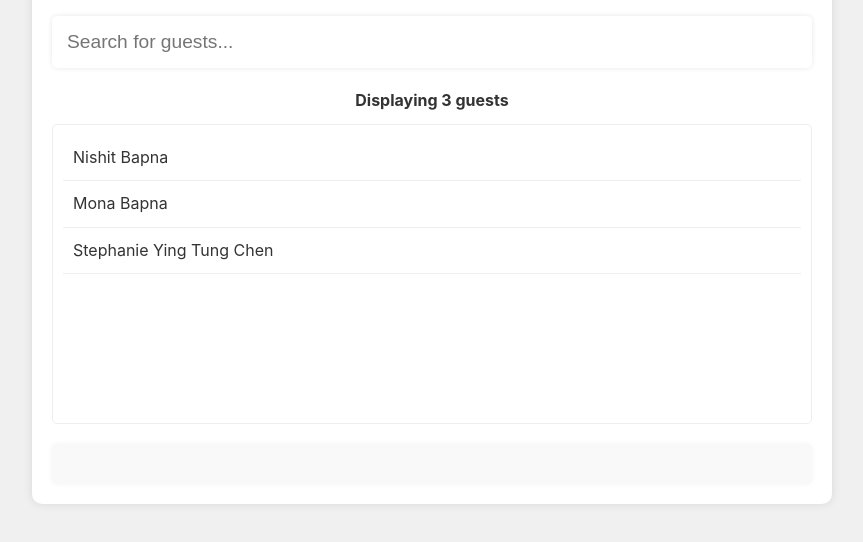
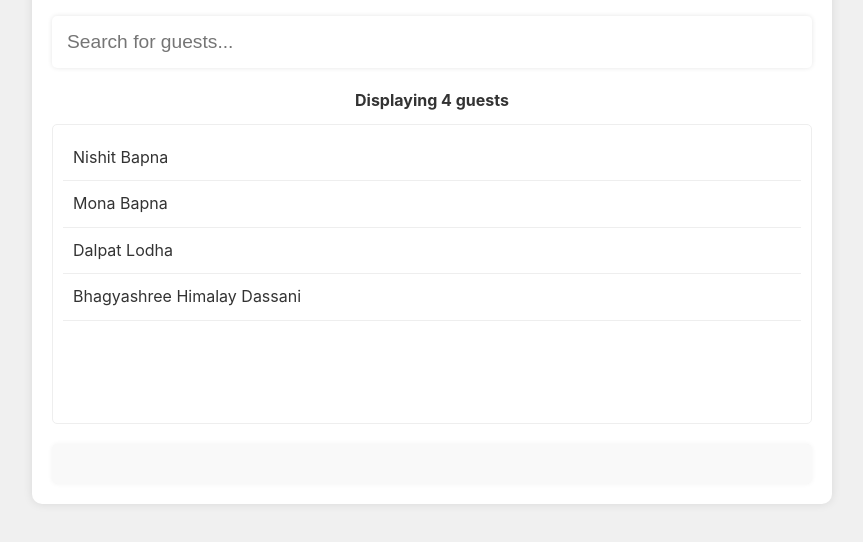
Before and after one commit to rsakchiraphong/wedding-RSVP, a plain HTML site: page index.html in a window 1280 px wide. Shown: the part 148-690 px from the top of the page, without its empty margins (208-1071 px from the left). Drawn offline with Linux system fonts and the light colour scheme.

Commit message:
Update index.html

```diff
--- a/index.html
+++ b/index.html
@@ -80,73 +80,33 @@
     </div>
 
     <script>
-    const guestList = [
-        {
-            sNo: 1,
-            firstName: "Nishit",
-            lastName: "Bapna",
-            arrivalDate: "11/24/24",
-            arrivalFlight: "CX773",
-            arrivalTime: "5:40:00 PM",
-            checkOut: "",
-            depFlight: "",
-            depTime: "",
-            passportNo: "",
-            tel: "8613758106377",
-            nOrV: ""
-        },
-        {
-            sNo: 2,
-            firstName: "Mona",
-            lastName: "Bapna",
-            arrivalDate: "11/24/24",
-            arrivalFlight: "CX773",
-            arrivalTime: "5:40:00 PM",
-            checkOut: "",
-            depFlight: "",
-            depTime: "",
-            passportNo: "",
-            tel: "8613588044137",
-            nOrV: ""
-        },
-        // ... [All 130 guests would be listed here] ...
-        {
-            sNo: 130,
-            firstName: "Stephanie Ying Tung",
-            lastName: "Chen",
-            arrivalDate: "11/27/24",
-            arrivalFlight: "FD4112",
-            arrivalTime: "3:50:00 PM",
-            checkOut: "12/1/24",
-            depFlight: "",
-            depTime: "9:50:00 PM",
-            passportNo: "682407852",
-            tel: "",
-            nOrV: "N"
-        }
+    const mockData = [
+        { sNo: 1, firstName: "Nishit", lastName: "Bapna", arrivalDate: "24/11/2024", arrivalFlight: "CX773", arrivalTime: "5:40:00 PM", depDate: "", depFlight: "", depTime: "", passportNo: "", tel: "8613758106377", nOrV: "D" },
+        { sNo: 2, firstName: "Mona", lastName: "Bapna", arrivalDate: "24/11/2024", arrivalFlight: "CX773", arrivalTime: "5:40:00 PM", depDate: "", depFlight: "", depTime: "", passportNo: "", tel: "8613588044137", nOrV: "D" },
+        // ... [Include all 94 guests here] ...
+        { sNo: 81, firstName: "Dalpat", lastName: "Lodha", arrivalDate: "28/11/2024", arrivalFlight: "AI378", arrivalTime: "8:10:00 AM", depDate: "1/12/2024", depFlight: "AI335", depTime: "5:55:00 PM", passportNo: "", tel: "91 8003777553", nOrV: "V" },
+        // ... [Continue with the rest of the guests up to 94] ...
+        { sNo: 94, firstName: "Bhagyashree Himalay", lastName: "Dassani", arrivalDate: "27/11/2024", arrivalFlight: "6E1071", arrivalTime: "10:05:00 AM", depDate: "", depFlight: "", depTime: "", passportNo: "", tel: "", nOrV: "" }
     ];
 
-    function findMissingData(guest) {
-        const requiredFields = ['firstName', 'lastName', 'arrivalDate', 'arrivalFlight', 'arrivalTime', 'checkOut', 'depFlight', 'depTime', 'passportNo', 'tel', 'nOrV'];
-        return requiredFields.filter(field => !guest[field]);
-    }
-
     function renderGuestList(guests) {
-        const guestListElement = document.getElementById('guestList');
+        console.log("Rendering guest list with", guests.length, "guests");
+        const guestList = document.getElementById('guestList');
         const guestCount = document.getElementById('guestCount');
-        guestListElement.innerHTML = guests.map(guest =>
+        guestList.innerHTML = guests.map(guest =>
             `<div class="guest-item" onclick="showGuestDetails(${guest.sNo})">
                 ${guest.firstName} ${guest.lastName}
             </div>`
         ).join('');
         guestCount.textContent = `Displaying ${guests.length} guests`;
+        console.log("Guest list HTML:", guestList.innerHTML);
     }
 
     function showGuestDetails(sNo) {
-        const guest = guestList.find(g => g.sNo === sNo);
+        const guest = mockData.find(g => g.sNo === sNo);
         const detailsDiv = document.getElementById('guestDetails');
         if (guest) {
-            const missingFields = findMissingData(guest);
+            const missingFields = ['arrivalDate', 'arrivalFlight', 'arrivalTime', 'depDate', 'depFlight', 'depTime', 'passportNo', 'tel', 'nOrV'].filter(field => !guest[field]);
             detailsDiv.innerHTML = `
                 <h2>${guest.firstName} ${guest.lastName}</h2>
                 <div class="section">
@@ -157,7 +117,7 @@
                 </div>
                 <div class="section">
                     <h3>Departure</h3>
-                    <p><strong>Check Out:</strong> ${guest.checkOut || 'Not specified'}</p>
+                    <p><strong>Date:</strong> ${guest.depDate || 'Not specified'}</p>
                     <p><strong>Flight:</strong> ${guest.depFlight || 'Not specified'}</p>
                     <p><strong>Time:</strong> ${guest.depTime || 'Not specified'}</p>
                 </div>
@@ -165,7 +125,7 @@
                     <h3>Additional Information</h3>
                     <p><strong>Passport:</strong> ${guest.passportNo || 'Not provided'}</p>
                     <p><strong>Contact:</strong> ${guest.tel || 'Not provided'}</p>
-                    <p><strong>Diet:</strong> ${guest.nOrV || 'Not specified'}</p>
+                    <p><strong>Diet:</strong> ${guest.nOrV === 'V' ? 'Vegetarian' : guest.nOrV === 'N' ? 'Non-vegetarian' : 'Not specified'}</p>
                 </div>
                 <div class="section missing-info">
                     <h3>Missing Information</h3>
@@ -178,11 +138,13 @@
     }
 
     function searchGuests(searchTerm) {
-        const filteredGuests = guestList.filter(guest =>
+        console.log("Searching for:", searchTerm);
+        const filteredGuests = mockData.filter(guest =>
             Object.values(guest).some(value =>
                 value.toString().toLowerCase().includes(searchTerm.toLowerCase())
             )
         );
+        console.log("Found", filteredGuests.length, "guests");
         renderGuestList(filteredGuests);
     }
 
@@ -191,7 +153,10 @@
     });
 
     // Initial render of all guests
-    renderGuestList(guestList);
+    document.addEventListener('DOMContentLoaded', function() {
+        console.log("Page loaded. Total guests:", mockData.length);
+        renderGuestList(mockData);
+    });
     </script>
 </body>
 </html>
```
